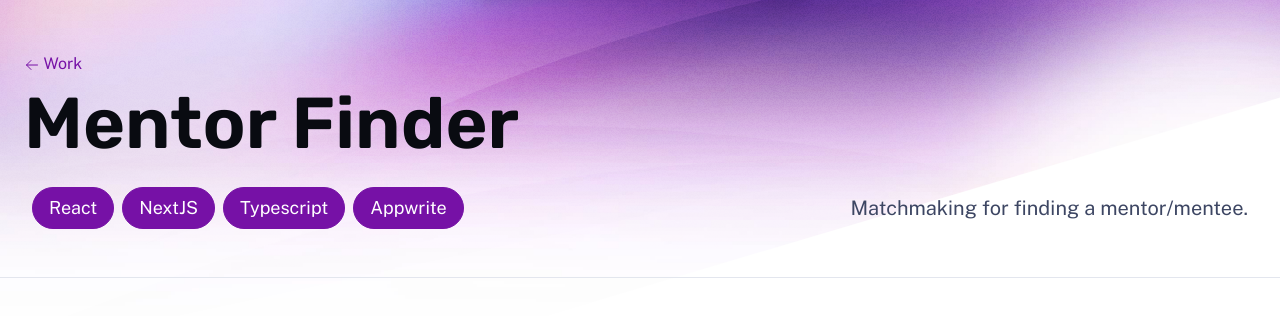
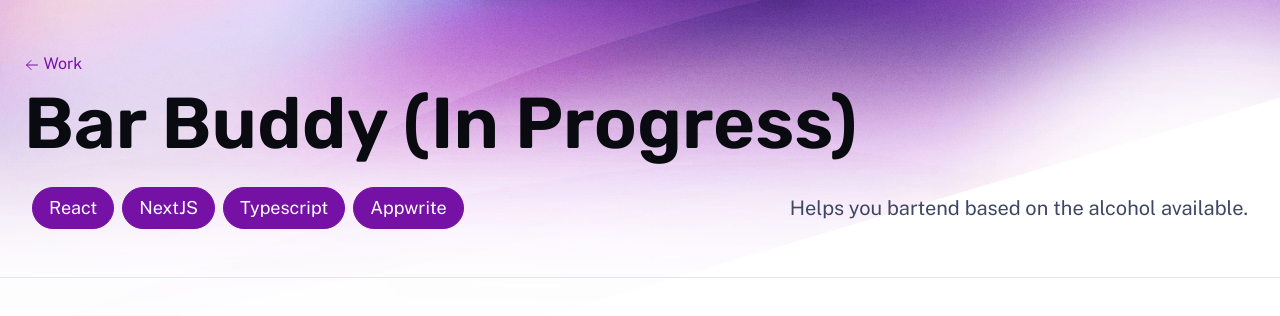
Before and after one commit to alexappleget/New-Portfolio, an Astro site: page /work/mentor-finder in a window 1280 px wide. Shown: the part 93-409 px from the top of the page. Built offline with nearby package versions, Linux system fonts and the light colour scheme; Astro itself is replaced by a stand-in of ours.

Commit message:
Fix: Updated project 2 name and description

```diff
--- a/src/content/work/mentor-finder.md
+++ b/src/content/work/mentor-finder.md
@@ -1,10 +1,10 @@
 ---
-title: Mentor Finder
+title: Bar Buddy (In Progress)
 publishDate: 2024-06-30 00:00:00
 img: /assets/stock-1.jpg
-img_alt: Mentor Finder placeholder logo
+img_alt: Bar Buddy placeholder logo
 description: |
-  Matchmaking for finding a mentor/mentee.
+  Helps you bartend based on the alcohol available.
 tags:
   - React
   - NextJS
@@ -12,4 +12,6 @@ tags:
   - Appwrite
 ---
 
-Mentor Finder is a web app I'm building to help mentors and mentees connect in a fresh, interactive way. Inspired by the swipe-style matching found in popular social apps, it lets mentors and mentees browse profiles, match, and start building their relationships right away. Down the line, I'm planning to add a subscription option to bring in more features and make the experience even better.
+While pursuing my dream of becoming a Frontend Software Engineer, I work part-time as a wedding caterer and bartender. At weddings, I’m often responsible for crafting the bride and groom’s signature cocktails. They provide the alcohol, and I serve the guests, but I frequently encounter guests asking, “What else can you make?” This question can be challenging since each wedding features a unique selection of ingredients and liquors, making it difficult to come up with drink ideas on the spot while serving efficiently.
+
+That’s what inspired me to create Bar Buddy, a web application designed to simplify this process. Bartenders can input the alcohol and ingredients they have on hand, and the app generates a list of cocktails they can create, complete with step-by-step instructions. This tool not only helps bartenders save time but also enhances the guest experience with personalized drink options.
```
